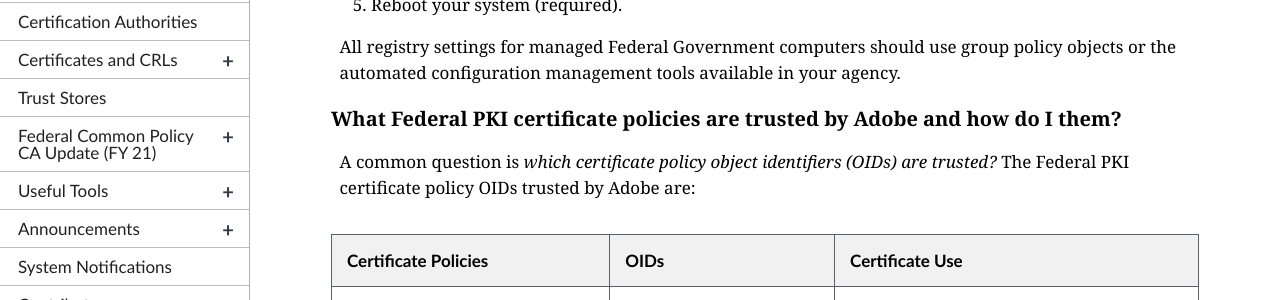
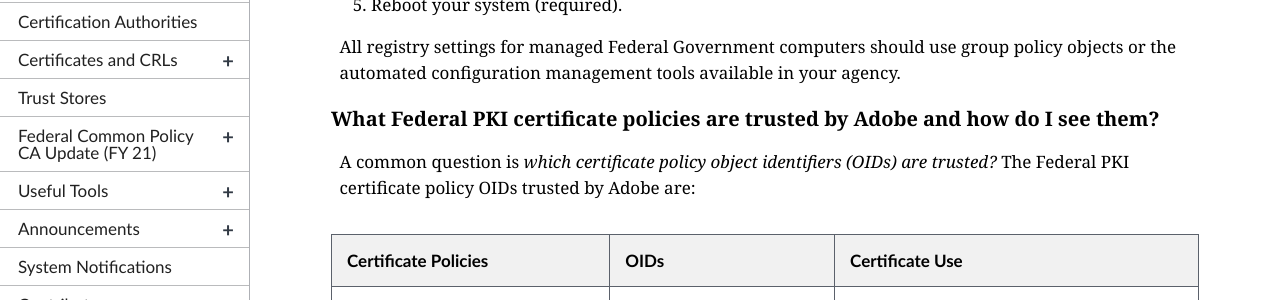
Before and after one commit to GSA/fpki-guides, a Jekyll site: the page built from _truststores/00_index.md, in a window 1280 px wide and 900 px high, scrolled down 2195 px. Shown: the part 155-455 px from the top of the window. Built offline with Jekyll 4.4.1, drawn with Linux system fonts in a browser that asks for light colours; nearby versions of some CDN libraries.

Commit message:
Fix title

```diff
--- a/_truststores/00_index.md
+++ b/_truststores/00_index.md
@@ -48,7 +48,7 @@ Dynamic path validation is a registry setting:
 
 All registry settings for managed Federal Government computers should use group policy objects or the automated configuration management tools available in your agency.
 
-### What Federal PKI certificate policies are trusted by Adobe and how do I them?
+### What Federal PKI certificate policies are trusted by Adobe and how do I see them?
 
 A common question is *which certificate policy object identifiers (OIDs) are trusted?* The Federal PKI certificate policy OIDs trusted by Adobe are:
 
```
